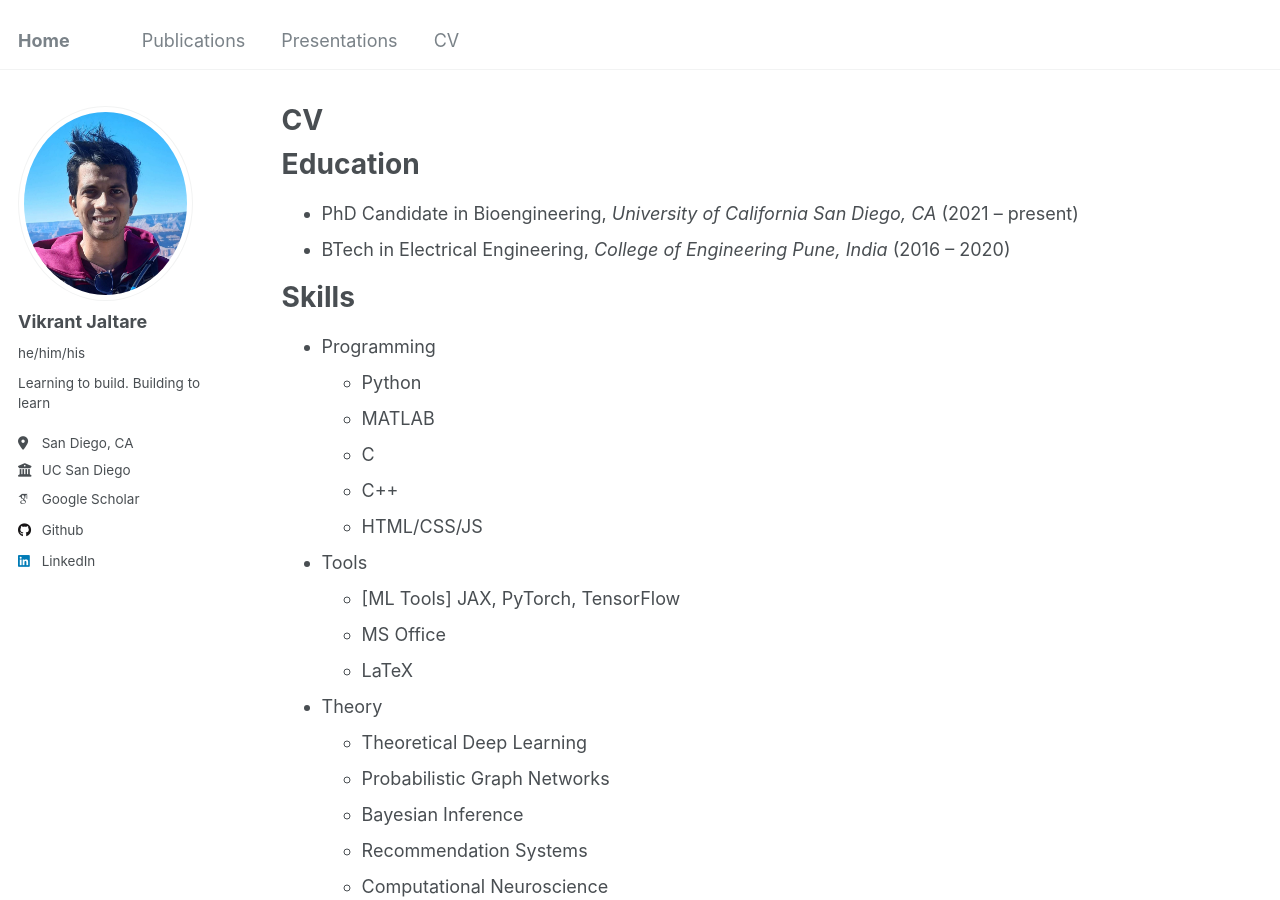
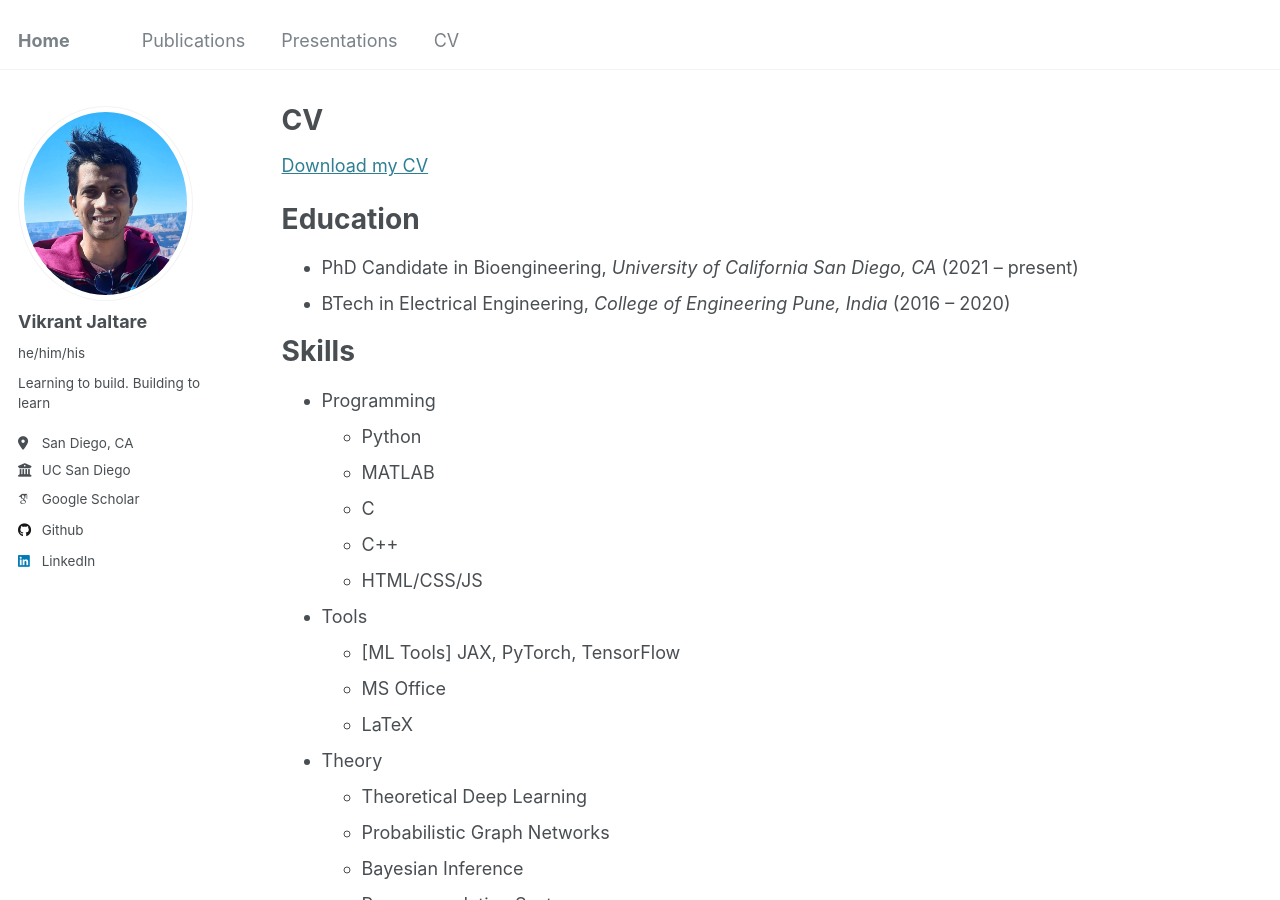
Before and after one commit to vjaltare/vjaltare.github.io, a Jekyll site: the page built from _pages/cv.md, in a window 1280 px wide and 900 px high. Built offline with Jekyll 4.4.1, drawn with Linux system fonts in a browser that asks for light colours; some web fonts are replaced.

Commit message:
added cv pdf

```diff
--- a/_pages/cv.md
+++ b/_pages/cv.md
@@ -8,6 +8,8 @@ redirect_from:
 ---
 
 {% include base_path %}
+
+[Download my CV](/files/VJ_CV_Feb2025.pdf)
 
 Education
 ======
```
Also changed, not shown: 1 other file.
